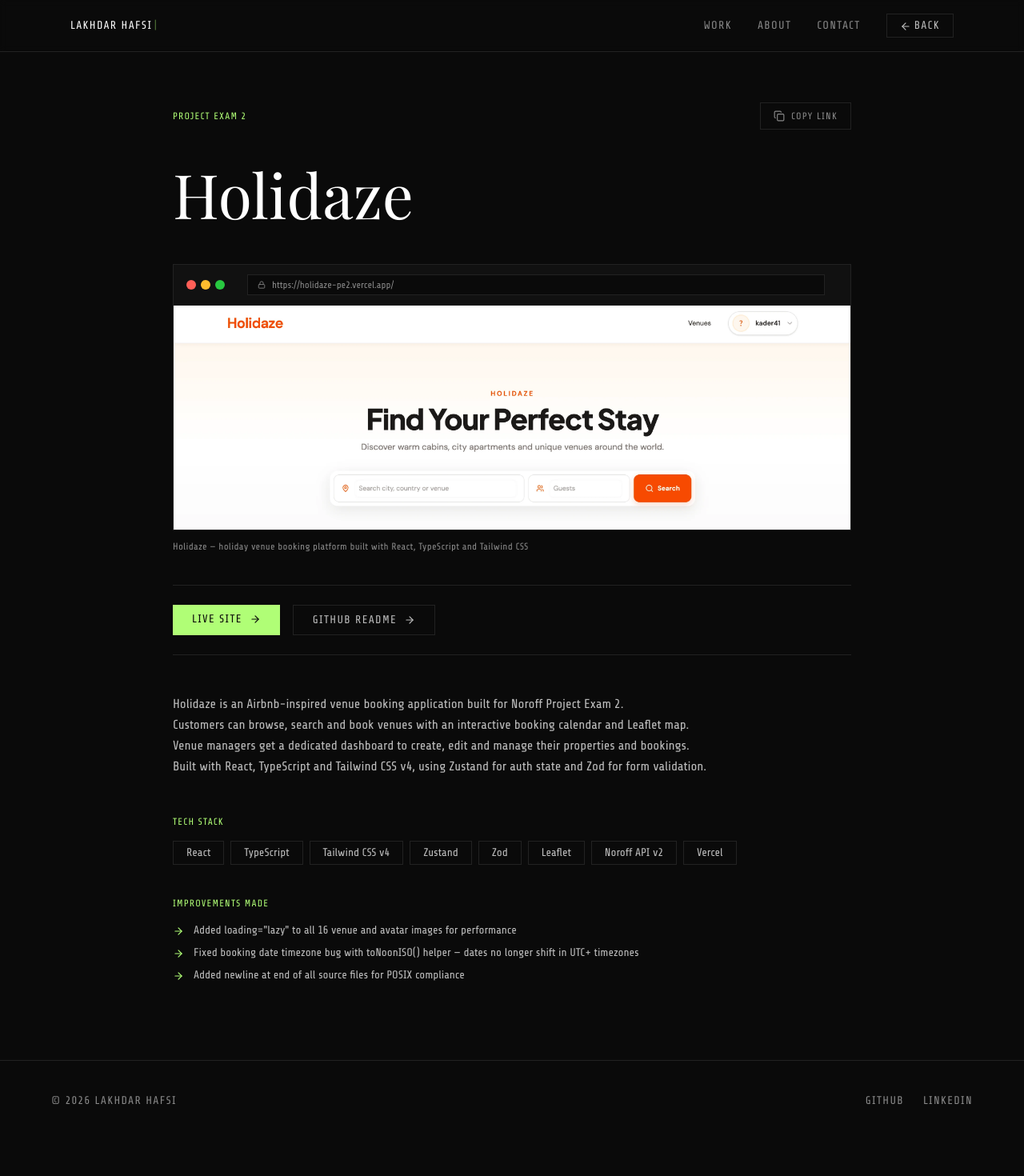
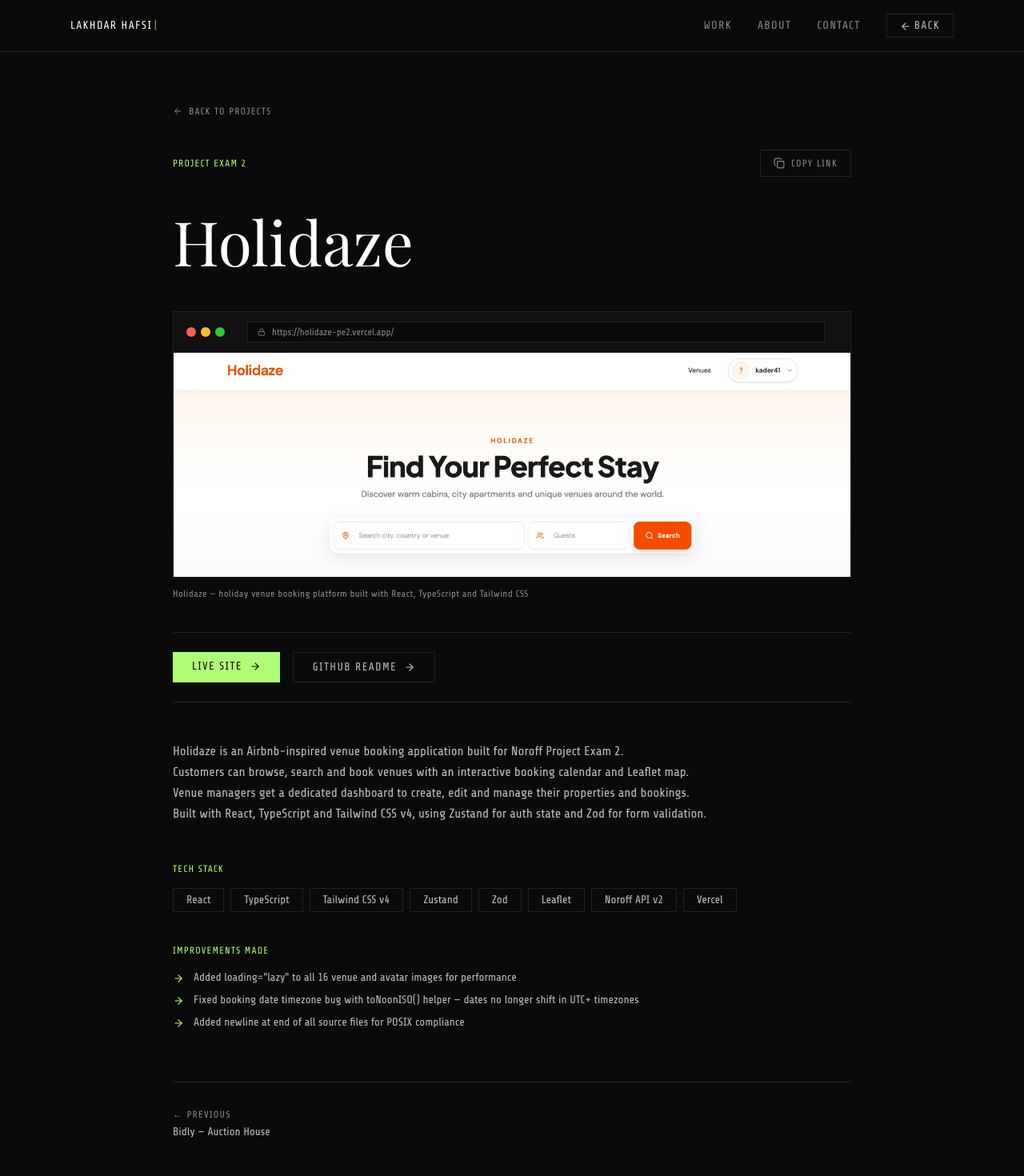
Before and after one commit to lacdart2/portfolio-2, a React (Vite) app: page /holidaze in a window 1280 px wide. Shown: the top 1470 px of the page at 80% size. Before the commit the page ends 1426 px from the top, so only its background shows below. Built offline with nearby package versions, Linux system fonts and the light colour scheme; a web font is replaced by a local one.

Commit message:
Add back button and prev/next project navigation on article pages

```diff
--- a/src/components/ArticlePage.tsx
+++ b/src/components/ArticlePage.tsx
@@ -27,6 +27,15 @@ export default function ArticlePage({ slug }: ArticlePageProps) {
             <Header />
 
             <main className="mx-auto max-w-4xl px-6 pt-32 pb-24">
+
+                {/* back to other projects */}
+                <a href="/#projects"
+                    className="inline-flex items-center gap-2 font-body text-xs uppercase tracking-widest text-faint hover:text-accent transition-colors mb-10"
+                >
+                    <ArrowRight size={12} className="rotate-180" aria-hidden="true" />
+                    Back to Projects
+                </a>
+
                 <div className="flex items-center justify-between mb-8">
                     <p className="font-body text-xs uppercase tracking-widest text-accent">
                         {project.category}
@@ -110,6 +119,34 @@ export default function ArticlePage({ slug }: ArticlePageProps) {
                         ))}
                     </ul>
                 </section>
+                {/* prev / next navigation for projects */}
+                <div className="flex justify-between mt-16 pt-8 border-t border-border">
+                    {(() => {
+                        const currentIndex = projects.findIndex(p => p.slug === slug)
+                        const prev = projects[currentIndex - 1]
+                        const next = projects[currentIndex + 1]
+                        return (
+                            <>
+                                <div>
+                                    {prev && (
+                                        <a href={`/${prev.slug}`} className="flex flex-col gap-1 group">
+                                            <span className="font-body text-xs uppercase tracking-widest text-faint">← Previous</span>
+                                            <span className="font-body text-sm text-muted group-hover:text-accent transition-colors">{prev.title}</span>
+                                        </a>
+                                    )}
+                                </div>
+                                <div className="text-right">
+                                    {next && (
+                                        <a href={`/${next.slug}`} className="flex flex-col gap-1 group">
+                                            <span className="font-body text-xs uppercase tracking-widest text-faint">Next →</span>
+                                            <span className="font-body text-sm text-muted group-hover:text-accent transition-colors">{next.title}</span>
+                                        </a>
+                                    )}
+                                </div>
+                            </>
+                        )
+                    })()}
+                </div>
             </main>
 
             <Footer />
```
